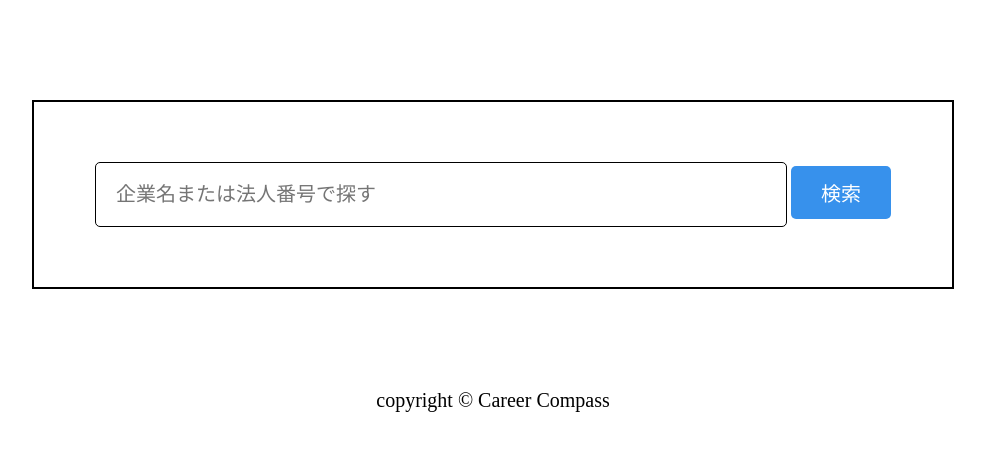
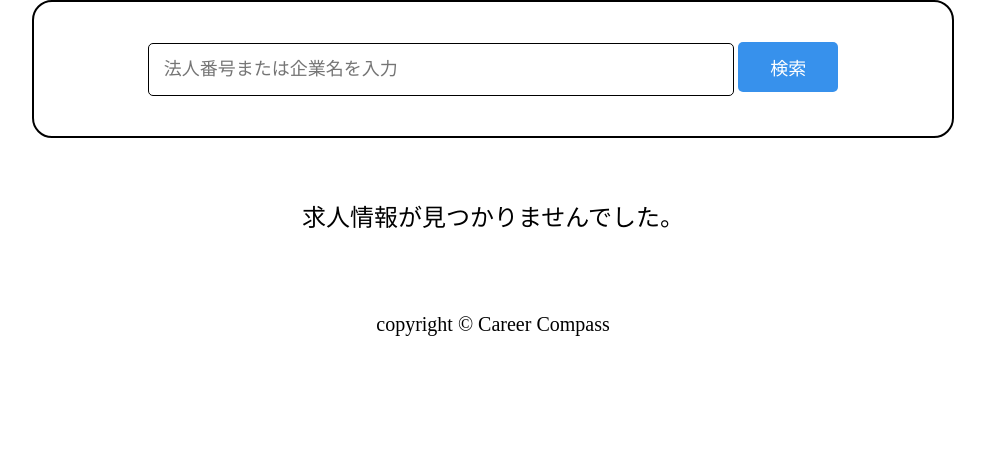
Before and after one commit to ktq2390330/CareerCompass, a Django app: page /adm_dashboard/ in a window 1280 px wide. Shown: the part 208-659 px from the top of the page, without its empty margins (147-1132 px from the left). Run offline with Django 5.2, Linux system fonts and the light colour scheme; data that the repository does not hold is empty; some libraries are stand-ins or nearby versions.

Commit message:
アドミンの検索

```diff
--- a/CCapp/static/css/adm_dashboard.css
+++ b/CCapp/static/css/adm_dashboard.css
@@ -1,5 +1,3 @@
-@charset "UTF-8";
-
 /* container */
 .container {
     width: 80%;
@@ -9,46 +7,100 @@
 
 /* search-field */
 .search-field {
-    background-color: #ffffff; /* 背景色 */
-    border: 2px solid #000000; /* 枠線 */
-    padding: 60px 40px; /* 内側の余白を上下60px、左右20pxに増やす */
-    margin: 100px auto; /* 上下に50pxの余白、左右は自動で中央揃え */
-    max-width: 1000px; /* 幅を制限 */
-    text-align: center; /* テキストとボタンを中央揃え */
+    background-color: #ffffff;
+    border: 2px solid #000000;
+    padding: 40px;
+    border-radius: 20px;
+    max-width: 100%; /* 幅を画面にフィットさせる */
+    box-sizing: border-box; /* padding含めた幅制御 */
+    text-align: center;
+    margin: 0 auto;
 }
 
 /* 検索バー */
 .search-field input[type="text"] {
-    width: 650px; /* バーの幅を調整 */
-    padding: 20px; /* 入力フィールドの内側余白を増やす */
-    border: 1px solid #000000; /* 枠線の色 */
-    border-radius: 5px; /* 角の丸みを増やす */
-    font-size: 20px;
+    width: 70%; /* バーの幅を全体の70%に調整 */
+    padding: 15px;
+    border: 1px solid #000000;
+    border-radius: 5px;
+    font-size: 18px;
+    min-width: 150px;
+    box-sizing: border-box;
 }
 
 /* 検索ボタン */
 .search-field button {
-    padding: 12px 20px; /* ボタン内の余白を増やす */
-    background-color: #3791ec; /* ボタンの色 */
+    padding: 12px 20px;
+    background-color: #3791ec;
     color: white;
     border: none;
-    border-radius: 5px; /* 角の丸みを増やす */
+    border-radius: 5px;
     cursor: pointer;
     width: 100px;
-    font-size: 20px;
+    font-size: 18px;
 }
 
 .search-field button:hover {
     background-color: #256aaf;
 }
 
-/* 画面が小さい時のレスポンシブ対応 */
-@media (max-width: 768px) {
-    .search-field input[type="text"] {
-        width: 100%;
-        margin-bottom: 10px;
-    }
-    .search-field button {
-        width: 100%;
-    }
+/* 求人リスト */
+.job-list {
+    max-width: 800px;
+    padding: 40px 40px;
+    margin: 0 auto;
 }
+
+/* 求人アイテム */
+.job-item {
+    background-color: #ffffff;
+    border: 2px solid #000000;
+    padding: 20px 40px;
+    border-radius: 40px;
+    display: flex;
+    align-items: center;
+    margin-bottom: 10px;
+}
+
+/* 求人情報 */
+.job-info {
+    flex: 1;
+    text-align: center;
+}
+
+.job-info p {
+    margin: 0;
+    font-size: 22px;
+    font-weight: bold;
+}
+
+/* 求人削除・編集ボタンを横並びにするためにflexbox */
+.job-buttons {
+    margin-top: 10px;
+    display: flex; /* 横並びにするためにフレックスボックスを使う */
+    justify-content: space-between; /* 左右に均等に配置 */
+    align-items: center; /* ボタンの縦位置を中央揃え */
+    gap: 20px; /* ボタン間の隙間 */
+}
+
+/* ボタンスタイル */
+.job-buttons button {
+    background-color: #ffffff;
+    border: 2px solid #000000;
+    border-radius: 10px;
+    padding: 8px 16px;
+    font-size: 18px;
+    cursor: pointer;
+    width: auto;
+}
+
+/* 求人リストが空の場合の表示 */
+.no-results {
+    display: flex;
+    justify-content: center;
+    align-items: center;
+    font-size: 1.5em;
+    text-align: center;
+    border-radius: 8px;
+    margin: 20px 0;
+}
--- a/CCapp/templates/adm_dashboard.html
+++ b/CCapp/templates/adm_dashboard.html
@@ -5,25 +5,53 @@
 {% load static %}
 
 <!-- top page用のタイトル -->
-{% block title %}[adm]dashboard{% endblock %}
+{% block title %}[adm]求人検索{% endblock %}
 
 <!-- top page用のcssを読み込む -->
 {% block head %}
-    <link href="{% static 'css/adm_dashboard.css' %}" rel="stylesheet">
+    <link href="{% static 'css/adm_post_list.css' %}" rel="stylesheet">
 {% endblock %}
 
 <!-- base.htmlにぶち込む部分 -->
 {% block content %}
-
     <!-- search-box -->
     <div class="container">
         <div class="search-field">
             <!-- 検索バー-->
-            <form action="/search" method="GET">
-                <input type="text" name="query" placeholder="企業名または法人番号で探す" required>
+            <form action="" method="GET">
+                <input type="text" name="query" placeholder="法人番号または企業名を入力" value="{{ request.GET.query }}">
                 <button type="submit">検索</button>
             </form>
         </div>
     </div>
 
+    <!-- 求人リスト -->
+    <div class="job-list">
+        {% if offers %}
+            <!-- 求人情報をループで表示 -->
+            {% for offer in offers %}
+            <div class="job-item">
+                <div class="job-info">
+                    <p><strong>企業名:</strong> {{ offer.corporation.name }}</p>
+                    <p><strong>法人番号:</strong> {{ offer.corporation.corp }}</p>
+                    <div class="job-buttons">
+                        <form action="" method="POST">
+                            {% csrf_token %}
+                            <button type="submit">求人削除</button>
+                        </form>
+                        <a href="">
+                            <button type="button">求人編集</button>
+                        </a>
+                    </div>
+                </div>
+            </div>
+            {% empty %}
+            <!-- 検索結果がない場合の表示 -->
+            <p class="no-results">求人情報が見つかりませんでした。</p>
+            {% endfor %}
+        {% else %}
+            <!-- 検索結果がない場合の表示 -->
+            <p class="no-results">求人情報が見つかりませんでした。</p>
+        {% endif %}
+    </div>
 {% endblock %}
--- a/CCapp/views.py
+++ b/CCapp/views.py
@@ -266,9 +266,31 @@ def filter_benefits_view(request):
 
 # admin
 # dashboard
-class AdmTopView(TemplateView):
+from django.db.models import Q
+from django.views.generic import ListView
+from .models import Offer, Corporation
+
+class AdmTopView(ListView):
+    model = Offer
     template_name = 'adm_dashboard.html'
-    login_url = '#'
+    context_object_name = 'offers'
+
+    def get_queryset(self):
+        query = self.request.GET.get('query', '')  # 検索クエリを取得
+        if query:
+            # queryが数字かどうかを判定し、法人番号として検索する
+            if query.isdigit():
+                # 法人番号（corp）を文字列として検索
+                return Offer.objects.filter(
+                    Q(name__icontains=query) | Q(corporation__corp=query)
+                )
+            else:
+                # 企業名に対して部分一致検索（法人名でも検索）
+                return Offer.objects.filter(
+                    Q(name__icontains=query) | Q(corporation__name__icontains=query)
+                )
+        return Offer.objects.all()  # クエリがない場合は全ての求人情報を表示
+
 # login
 class AdmLoginView(FormView):
     template_name = 'adm_login.html'
```
